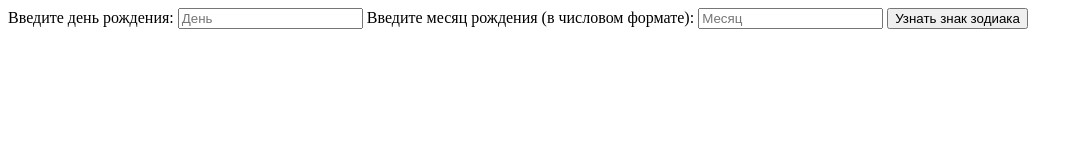
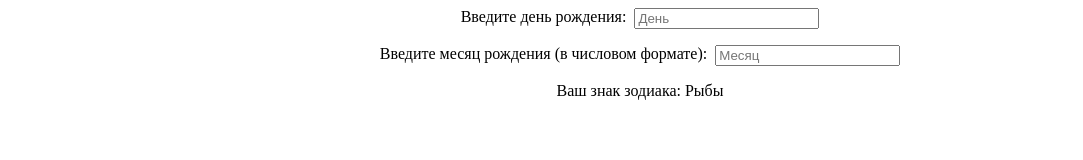
Before and after one commit to BordanMaxim/Zodiac-app, a plain HTML site: page index.html in a window 1280 px wide. Shown: the whole page, without its empty margins (0-1083 px from the left). Drawn offline with Linux system fonts and the light colour scheme.

Commit message:
Стили по центру, авто ввывод результата

```diff
--- a/index.html
+++ b/index.html
@@ -3,20 +3,23 @@
 <head>
     <meta charset="UTF-8">
     <meta name="viewport" content="width=device-width, initial-scale=1.0">
-    <title>Zodiac Sign</title>
+    <title>Узнай свой знак зодиака!</title>
+    <link rel="stylesheet" href="style.css">
 </head>
 <body>
     <div class="container">
+        <div class="bt-day">
             <label for="day">Введите день рождения:</label>
-        <input type="text" id="day" placeholder="День">
-
+            <input type="text" id="day" placeholder="День" oninput="getZodiacSignAndDisplay()">
+        </div>
+        <div class="bt-mounth">
             <label for="month">Введите месяц рождения (в числовом формате):</label>
-        <input type="text" id="month" placeholder="Месяц">
-
-        <button onclick="getZodiacSignAndDisplay()">Узнать знак зодиака</button>
+            <input type="text" id="month" placeholder="Месяц" oninput="getZodiacSignAndDisplay()">
+        </div>
+        <div class="result1" id="result"></div>
     </div>
 
-    <div id="result"></div>
+
 
     <script>
         function getZodiacSign(day, month) {
@@ -35,20 +38,25 @@
         }
 
         function getZodiacSignAndDisplay() {
-            var day = document.getElementById("day").value;
-            var month = document.getElementById("month").value;
+            let day = document.getElementById("day").value;
+            let month = document.getElementById("month").value;
 
             // Преобразуем введенные значения в числа
             day = parseInt(day);
             month = parseInt(month);
 
             // Получаем знак зодиака
-            var zodiacSign = getZodiacSign(day, month);
+            let zodiacSign = getZodiacSign(day, month);
 
             // Выводим результат в div с id="result"
-            var resultDiv = document.getElementById("result");
+            let resultDiv = document.getElementById("result");
             resultDiv.textContent = "Ваш знак зодиака: " + zodiacSign;
         }
+
+        // Вызываем функцию при загрузке документа
+        document.addEventListener("DOMContentLoaded", function () {
+            getZodiacSignAndDisplay();
+        });
     </script>
 </body>
 </html>
--- a/style.css
+++ b/style.css
@@ -0,0 +1,23 @@
+.container {
+    display: flex;
+    justify-content: center;
+    flex-direction: column;
+    gap: 16px;
+}
+
+.bt-day {
+    display: flex;
+    justify-content: center;
+    gap: 8px;
+}
+
+.bt-mounth {
+    display: flex;
+    justify-content: center;
+    gap: 8px;
+}
+.result1 {
+    display: flex;
+    justify-content: center;
+    gap: 16px;
+}
```
Lines whose indentation alone changed are shown as unchanged.
